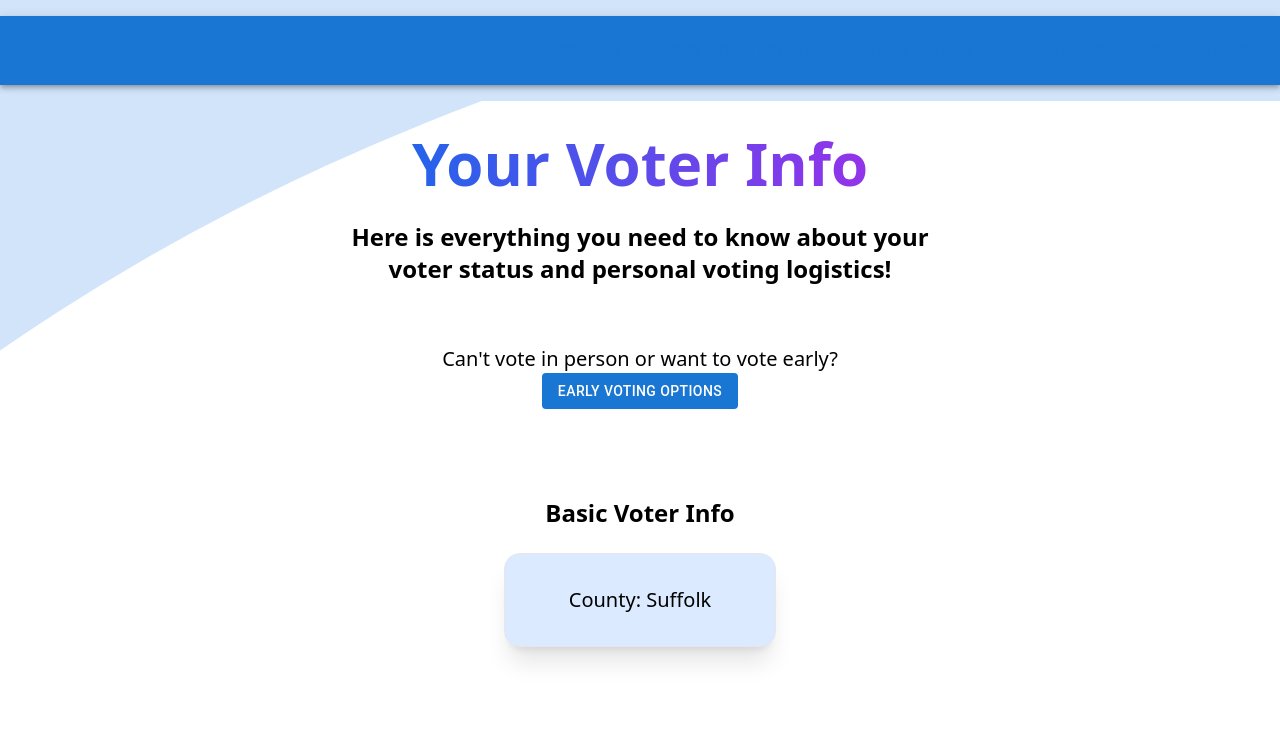
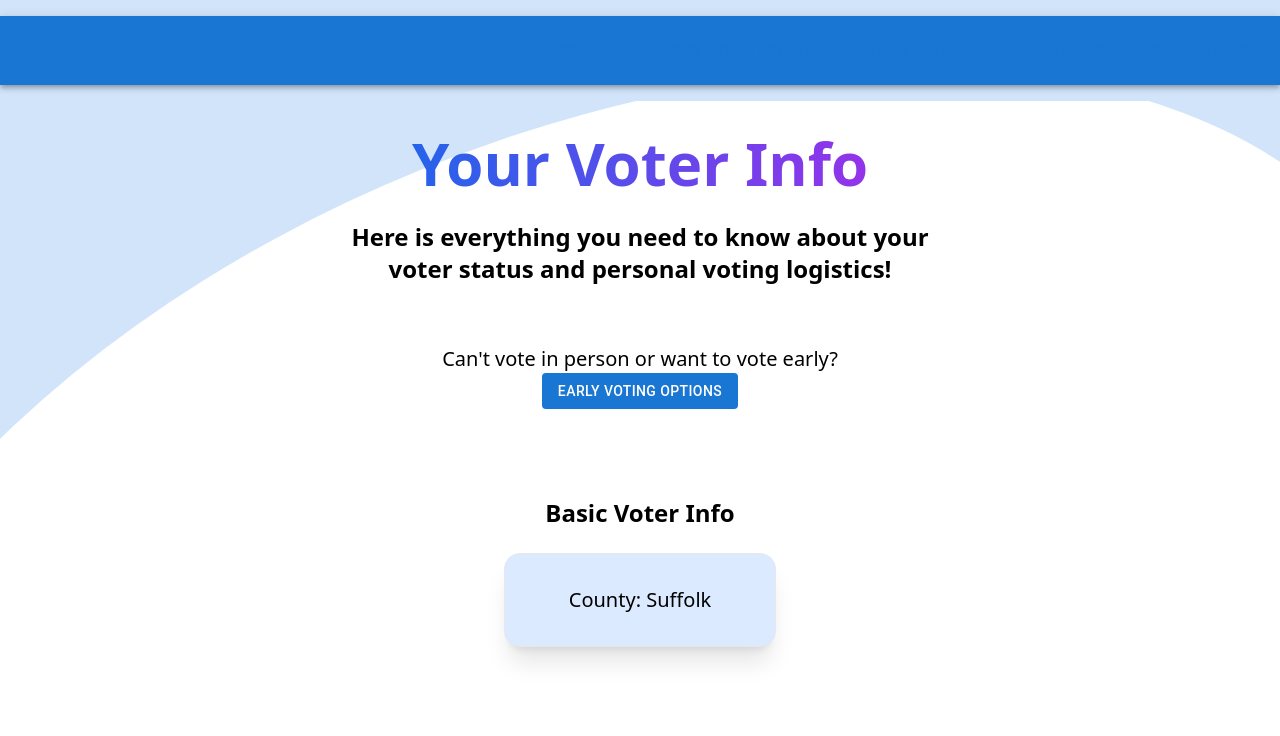
Before and after one commit to BU-Spark/pitne-voter-app, a Next.js app in the folder client/: page /voterInfo in a window 1280 px wide. Shown: the top 736 px of the page. Built offline with nearby package versions, Linux system fonts and the light colour scheme.

Commit message:
Height fixed

```diff
--- a/client/src/app/globals.css
+++ b/client/src/app/globals.css
@@ -48,7 +48,7 @@ body {
   transform: translate(-40%, -60%) rotate(68deg);
   width: 800%;
   max-width: 1000px;
-  height: 154%;
+  height: 122%;
   background: white;
   border-radius: 60%;
   z-index: -1;
```
